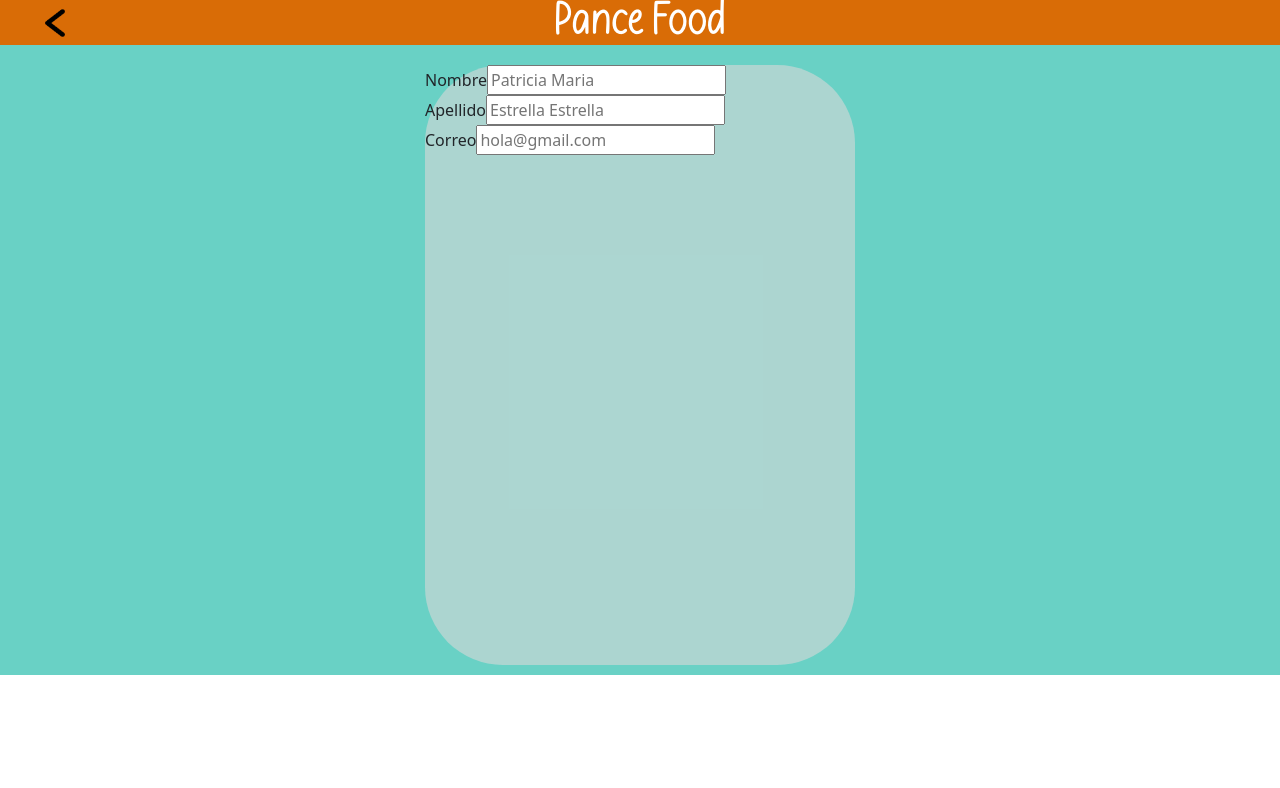
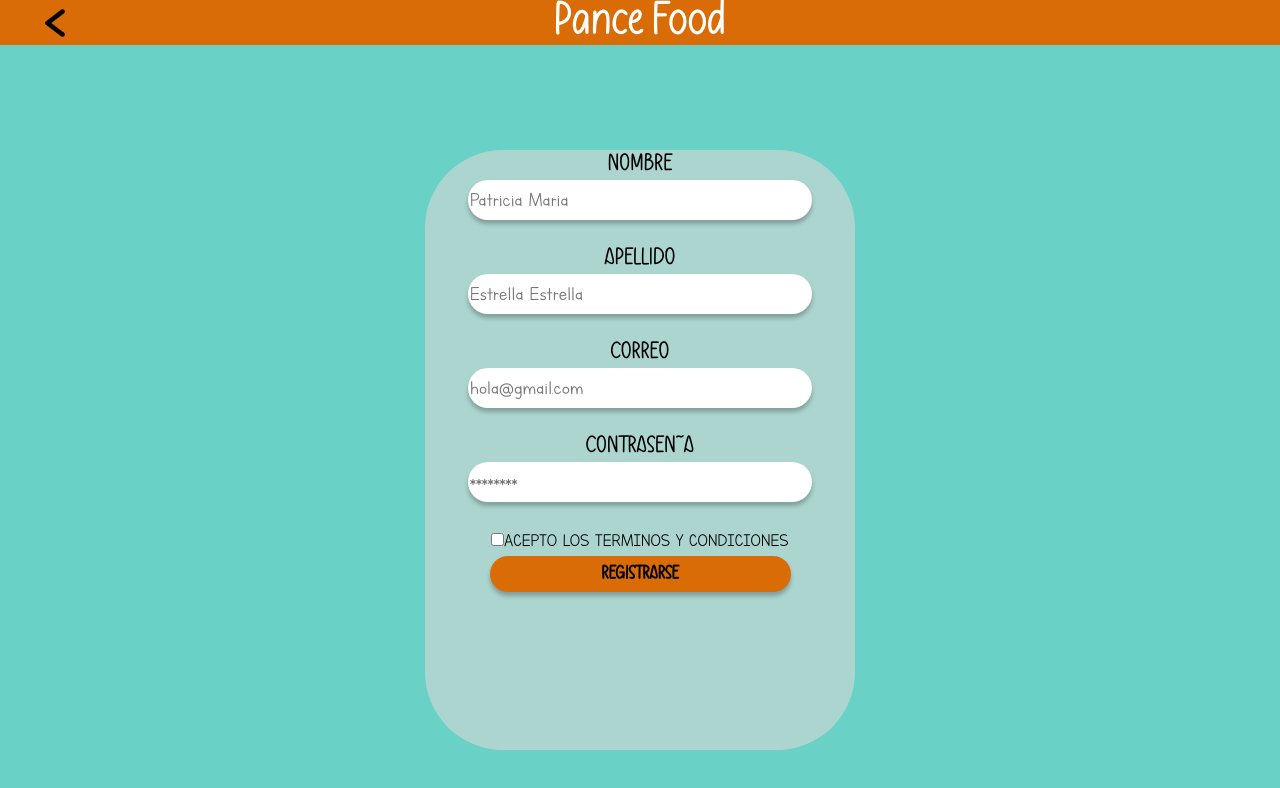
Before and after one commit to BetsyAlejandra/PanceFood, a React (Create React App) app: page / in a window 1280 px wide. Shown: the top 788 px of the page. Built offline with nearby package versions, Linux system fonts and the light colour scheme.

Commit message:
Registro, listo, S-C

```diff
--- a/src/index.css
+++ b/src/index.css
@@ -15,6 +15,10 @@
   font-family: Simplicity;
   src: url(./fonts/Simplicity.otf);
 }
+@font-face {
+  font-family: Letters;
+  src: url(./fonts/LettersforLearners.ttf);
+}
 body {
   margin: 0;
   font-family: -apple-system, BlinkMacSystemFont, 'Segoe UI', 'Roboto', 'Oxygen',
--- a/src/pages/OpcionesRegistro.css
+++ b/src/pages/OpcionesRegistro.css
@@ -1,12 +1,23 @@
-body{
+body {
     background-color: #69D1C5;
 }
+
 #container {
     background-color: #69D1C5;
     display: flex;
     justify-content: center;
     align-items: center;
+    min-height: 100vh;
 }
+
+#centrado {
+    display: flex;
+    flex-direction: column;
+    justify-content: center;
+    align-items: center;
+}
+
+
 
 #cardCentral {
     margin-top: 20px;
@@ -15,4 +26,46 @@ body{
     background-color: rgba(217, 217, 217, 0.6);
     border-radius: 78px;
     margin-bottom: 10px;
+
 }
+
+#boton {
+    width: 70%;
+    border: 0;
+    background: #D96C06;
+    box-shadow: 0px 4px 4px rgba(0, 0, 0, 0.25);
+    backdrop-filter: blur(2px);
+    border-radius: 37.5px;
+    font-family: Joynoted;
+    font-weight: 700;
+    color: black;
+    text-transform: uppercase;
+}
+
+#inputf {
+    border: 0;
+    width: 80%;
+    height: 40px;
+    background: white;
+    box-shadow: 0px 4px 4px rgba(0, 0, 0, 0.25);
+    border-radius: 55px;
+    font-family: Letters;
+    font-size: 22px;
+    font-weight: 400;
+}
+
+#labelf{
+    font-family: Joynoted;
+    font-weight: 400;
+    font-size: 20px;
+    text-transform: uppercase;
+    color: black;
+}
+
+#labeltyc{
+    font-family: Letters;
+    font-weight: 400;
+    font-size: 20px;
+    text-transform: uppercase;
+    color: black;
+}
--- a/src/pages/OpcionesRegistro.jsx
+++ b/src/pages/OpcionesRegistro.jsx
@@ -1,4 +1,3 @@
-
 import { NavBarD } from '../share/NavBarD'
 import './OpcionesRegistro.css'
 
@@ -8,23 +7,28 @@ export const OpcionesRegistro = () => {
             <NavBarD />
             <div id='container'>
                 <div id='cardCentral'>
-                    <form>
-                        <label for="nombres">
-                            Nombre
-                            <input type='text' id='nombres' name='nombres'
-                                placeholder='Patricia Maria'></input> </label>
-                        <label for="apellidos">
-                            Apellido
-                            <input type='text' id='apellidos' name='apellidos'
-                                placeholder='Estrella Estrella'></input>
-                        </label>
-                        <label for="correo">
-                            Correo
-                            <input type='email' id='correo' name='correo'
-                            placeholder='hola@gmail.com'></input>
-                        </label>
+                    <form id='centrado'>
+                        <label for="nombres" id='labelf'>
+                            Nombre </label>
+                        <input type='text' id='inputf' name='nombres'
+                            placeholder='Patricia Maria' required></input> <br />
+                        <label for="apellidos" id='labelf'>
+                            Apellido </label>
+                        <input type='text' id='inputf' name='apellidos'
+                            placeholder='Estrella Estrella' required></input> <br />
+                        <label for="correo" id='labelf'>
+                            Correo </label>
+                        <input type='email' id='inputf' name='correo'
+                            placeholder='hola@gmail.com' required></input> <br />
+                        <label for="contrasena" id='labelf'>
+                            Contraseña </label>
+                        <input type='password' id='inputf' name='contrasena'
+                            placeholder='********' required></input> <br/>
+                        <label id='labeltyc'>
+                            <input type="checkbox" id="teyco" value="teyco"></input>
+                            Acepto los Terminos y Condiciones</label>
+                        <button class="btn btn-primary" id='boton' type="submit"> Registrarse </button>
                     </form>
-
                 </div>
             </div>
         </body>
```
Also changed, not shown: src/firebase.js (added), src/fonts/LettersforLearners.ttf (added).
